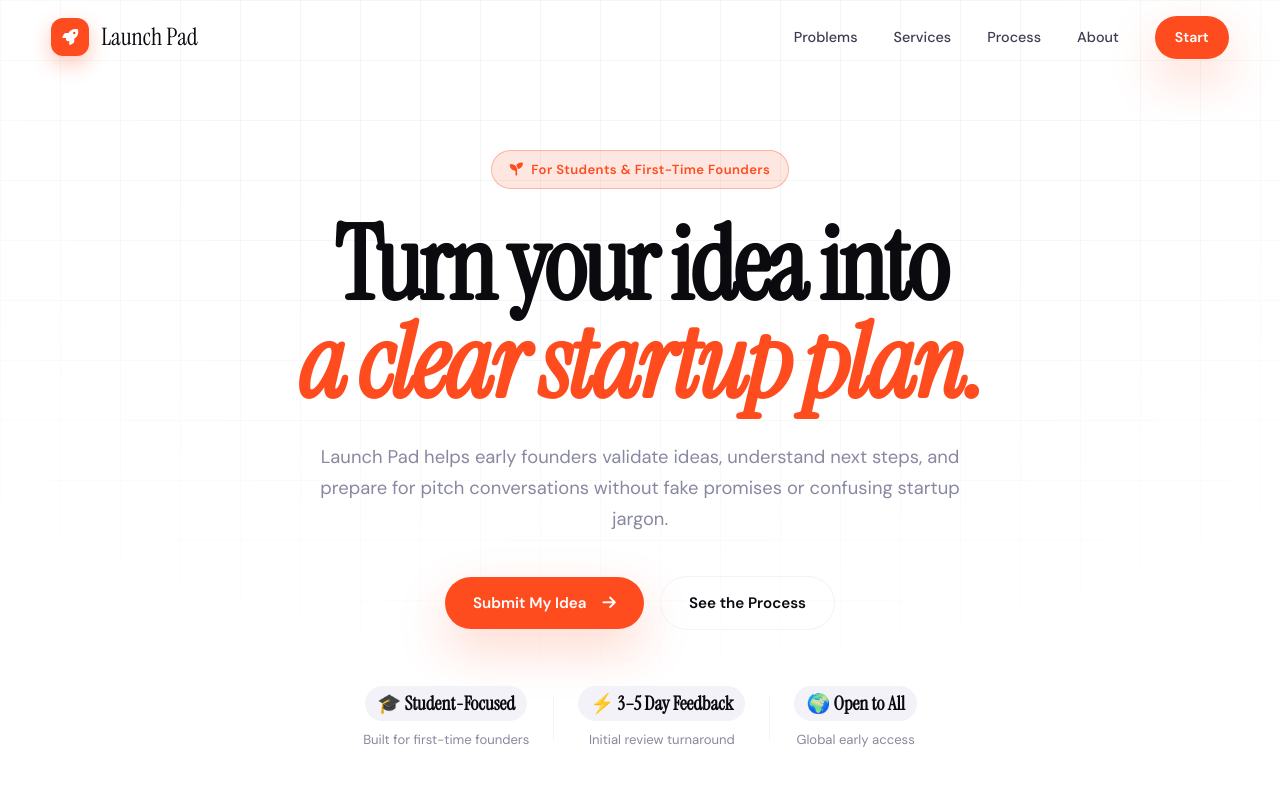
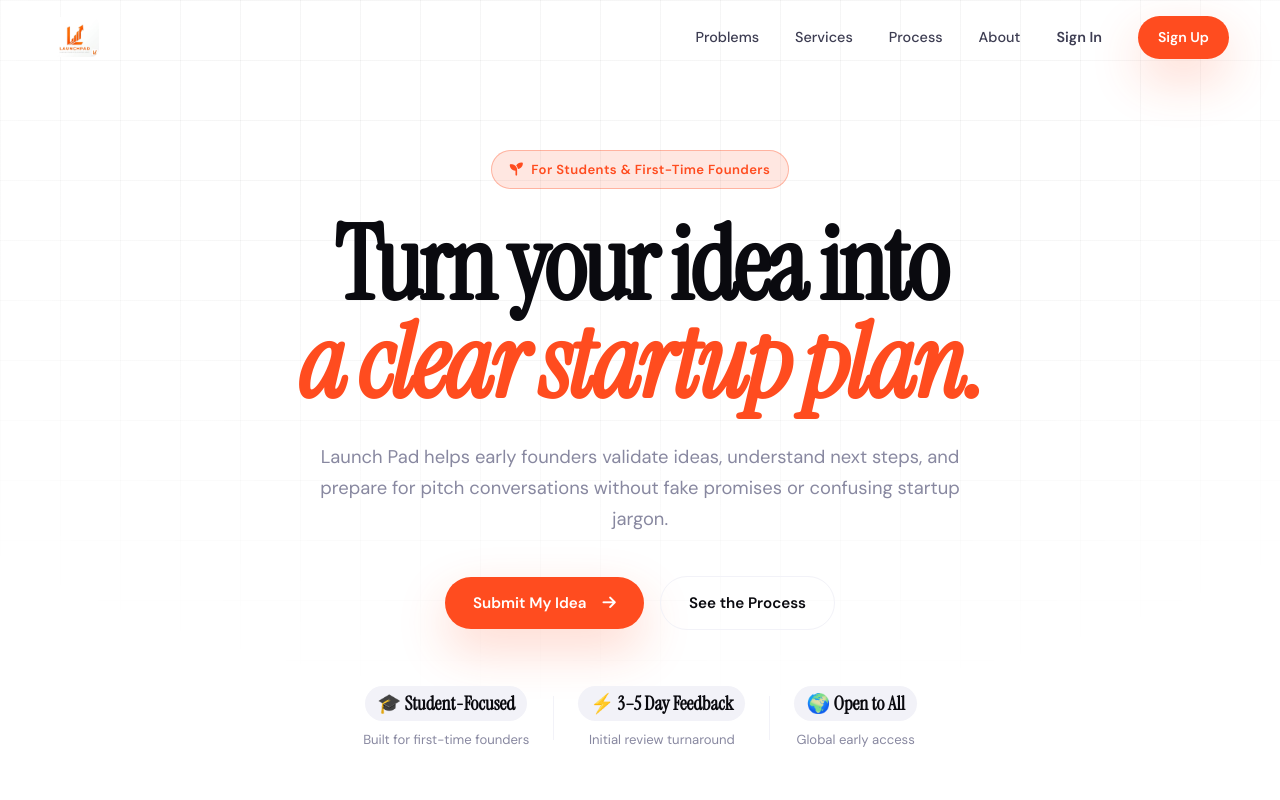
Before and after one commit to shiva09-art/launchpad-studio, a Next.js app in the folder apps/web/: page / in a window 1280 px wide. Shown: the top 800 px of the page. Built offline with nearby package versions, Linux system fonts and the light colour scheme.

Commit message:
Update: Added new logo and Sign In / Sign Up navigation links

```diff
--- a/apps/web/src/app/page.tsx
+++ b/apps/web/src/app/page.tsx
@@ -117,8 +117,7 @@ export default function Home() {
       <header id="siteHeader" className={navScrolled ? "scrolled" : ""}>
         <div className="container navbar">
           <a href="#home" className="logo" aria-label="Launch Pad home">
-            <span className="logo-mark"><i className="fa-solid fa-rocket"></i></span>
-            Launch Pad
+            <img src="/logo.jpg" alt="Launchpad Logo" style={{ height: "40px", borderRadius: "8px" }} />
           </a>
 
           <ul className={`nav-links ${menuOpen ? "active" : ""}`} id="navLinks" role="navigation" aria-label="Main navigation">
@@ -126,7 +125,8 @@ export default function Home() {
             <li><a href="#services" onClick={closeMenu}>Services</a></li>
             <li><a href="#how" onClick={closeMenu}>Process</a></li>
             <li><a href="#about" onClick={closeMenu}>About</a></li>
-            <li><a href="#contact" className="btn btn-primary" style={{ padding: "10px 20px", fontSize: "0.88rem" }} onClick={closeMenu}>Start</a></li>
+            <li><a href="/login" onClick={closeMenu} style={{ fontWeight: 600 }}>Sign In</a></li>
+            <li><a href="/register" className="btn btn-primary" style={{ padding: "10px 20px", fontSize: "0.88rem" }} onClick={closeMenu}>Sign Up</a></li>
           </ul>
 
           <button className="menu-btn" id="menuBtn" aria-label="Toggle menu" aria-expanded={menuOpen} onClick={toggleMenu}>
@@ -444,8 +444,7 @@ export default function Home() {
           <div className="footer-top">
             <div className="footer-brand">
               <div className="logo" style={{ marginBottom: "12px" }}>
-                <span className="logo-mark"><i className="fa-solid fa-rocket"></i></span>
-                Launch Pad
+                <img src="/logo.jpg" alt="Launchpad Logo" style={{ height: "40px", borderRadius: "8px" }} />
               </div>
               <p>Helping students and first-time founders move from raw idea to clearer startup direction.</p>
             </div>
```
Also changed, not shown: apps/web/public/logo.jpg (added).
